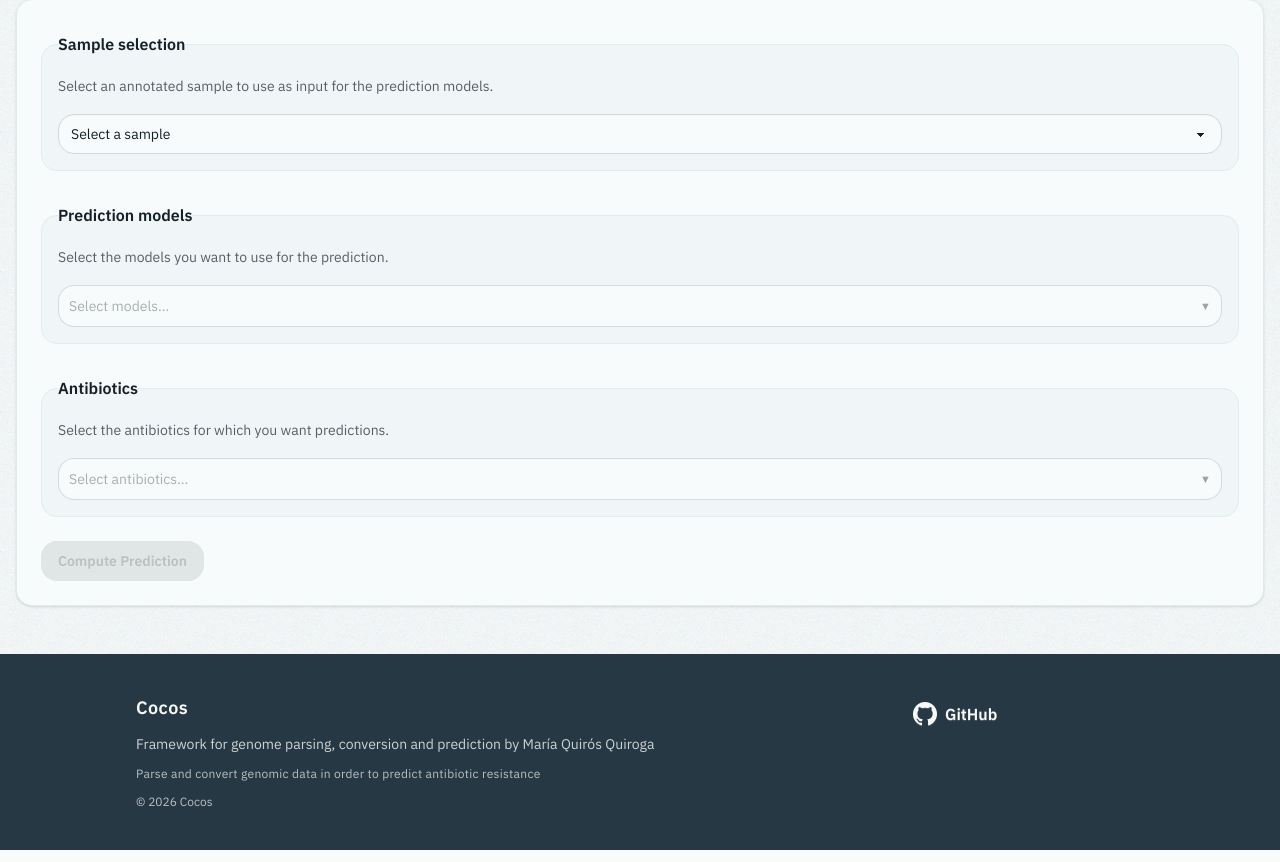
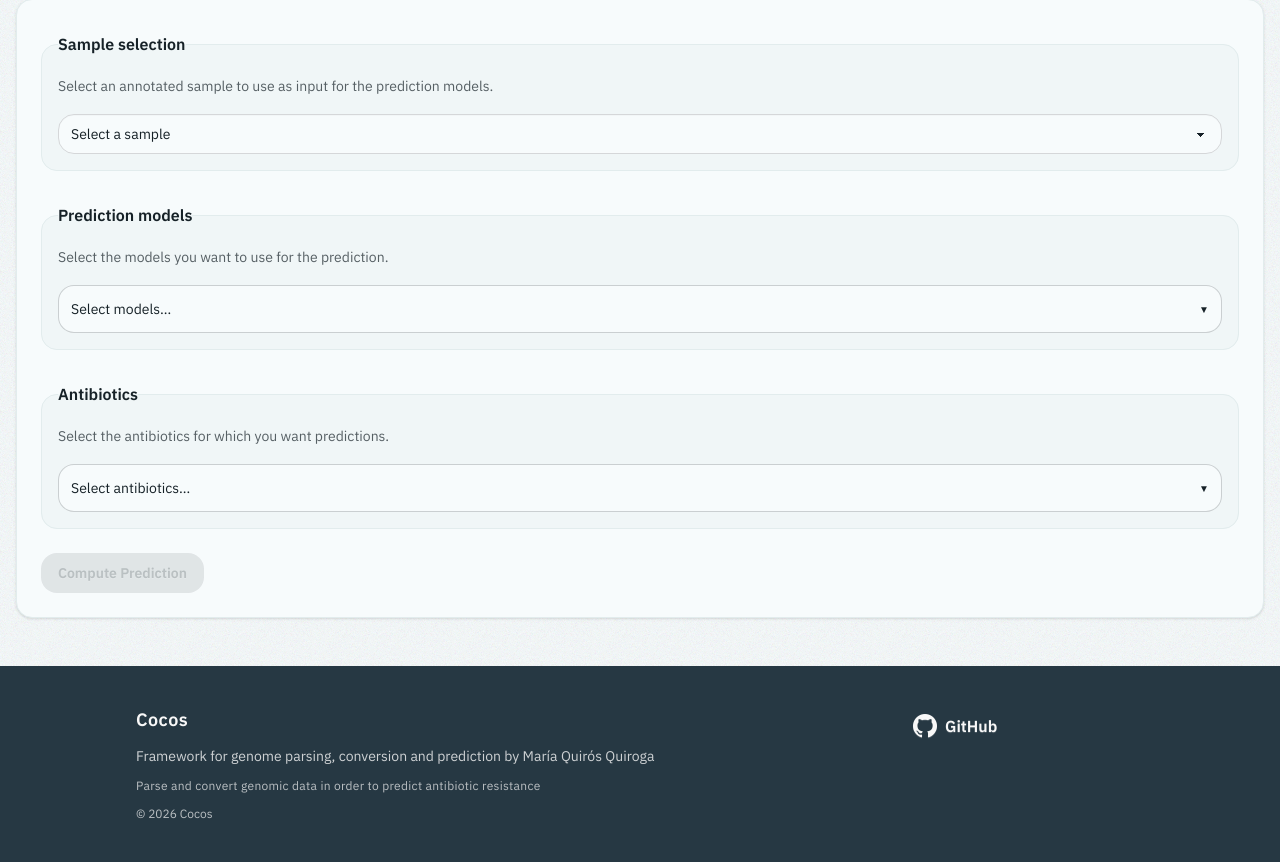
Before and after one commit to mquirosq/cocos, a Django app: page /prediction/ in a window 1280 px wide. Shown: the part 305-1167 px from the top of the page. Run offline with Django 5.2, Linux system fonts and the light colour scheme; the visitor is signed in with stand-in values (Sample User, id 1); data that the repository does not hold is empty; style sheets or scripts are compiled from the project's sources; parts of the project's set-up code (start-up, migrations or seed data) failed here and were passed over.

Commit message:
feat: enhance styling of multi-select to match simple select

```diff
--- a/app/static/css/prediction/daisy-multiselect.css
+++ b/app/static/css/prediction/daisy-multiselect.css
@@ -9,46 +9,68 @@ multi-select {
 
 .ms-wrapper {
   position: relative;
+  width: 100%;
 }
 
 .ms-trigger {
-  min-height: 42px;
-  border: 1px solid color-mix(in oklch, var(--color-base-content, #111) 15%, transparent);
+  min-height: 48px;
+  width: 100%;
+  border: 1px solid color-mix(
+    in oklch,
+    var(--color-base-content, #111) 20%,
+    transparent
+  );
   border-radius: var(--radius-field, 0.5rem);
-  padding: 6px 36px 6px 8px;
+  padding: 6px 40px 6px 12px;
   cursor: pointer;
   background-color: var(--color-base-100, #fff);
+  color: var(--color-base-content, #111);
   display: flex;
   flex-wrap: wrap;
   gap: 4px;
   align-items: center;
   position: relative;
   user-select: none;
-  transition: border-color 0.15s;
+  transition:
+    border-color 0.15s ease,
+    box-shadow 0.15s ease;
 }
+
 .ms-trigger:hover {
-  border-color: color-mix(in oklch, var(--color-base-content, #111) 35%, transparent);
+  border-color: color-mix(
+    in oklch,
+    var(--color-base-content, #111) 35%,
+    transparent
+  );
 }
+
 .ms-trigger.open {
-  border-color: color-mix(in oklch, var(--color-base-content, #111) 35%, transparent);
+  border-color: var(--color-primary, #570df8);
+  outline: 2px solid color-mix(
+    in oklch,
+    var(--color-primary, #570df8) 20%,
+    transparent
+  );
+  outline-offset: -1px;
 }
 
 .ms-placeholder {
-  font-size: 14px;
-  color: color-mix(in oklch, var(--color-base-content, #111) 35%, transparent);
-  padding: 2px;
+  font-size: 0.875rem;
+  color: var(--color-base-content);
+  padding: 2px 0;
 }
 
 .ms-chevron {
   position: absolute;
-  right: 10px;
+  right: 12px;
   top: 50%;
   transform: translateY(-50%);
-  color: color-mix(in oklch, var(--color-base-content, #111) 40%, transparent);
-  font-size: 11px;
+  color: var(--color-base-content);
+  font-size: 10px;
   pointer-events: none;
-  transition: transform 0.15s;
+  transition: transform 0.15s ease;
 }
+
 .ms-trigger.open .ms-chevron {
   transform: translateY(-50%) rotate(180deg);
 }
@@ -128,19 +150,30 @@ multi-select {
 .ms-search {
   flex: 1;
   min-width: 0;
-  border: 1px solid color-mix(in oklch, var(--color-base-content, #111) 15%, transparent);
+  height: 2.5rem;
+  border: 1px solid color-mix(
+    in oklch,
+    var(--color-base-content, #111) 20%,
+    transparent
+  );
   border-radius: var(--radius-field, 0.5rem);
-  padding: 6px 10px;
-  font-size: 13px;
-  background-color: var(--color-base-200, #f5f5f5);
+  padding: 0 10px;
+  font-size: 0.875rem;
+  background-color: var(--color-base-100, #fff);
   color: var(--color-base-content, #111);
   outline: none;
   font-family: inherit;
 }
+
 .ms-search:focus {
-  border-color: var(--color-primary, #6366f1);
+  border-color: var(--color-primary, #570df8);
+  outline: 2px solid color-mix(
+    in oklch,
+    var(--color-primary, #570df8) 20%,
+    transparent
+  );
+  outline-offset: -1px;
 }
-
 .ms-sel-all {
   white-space: nowrap;
   flex-shrink: 0;
```
